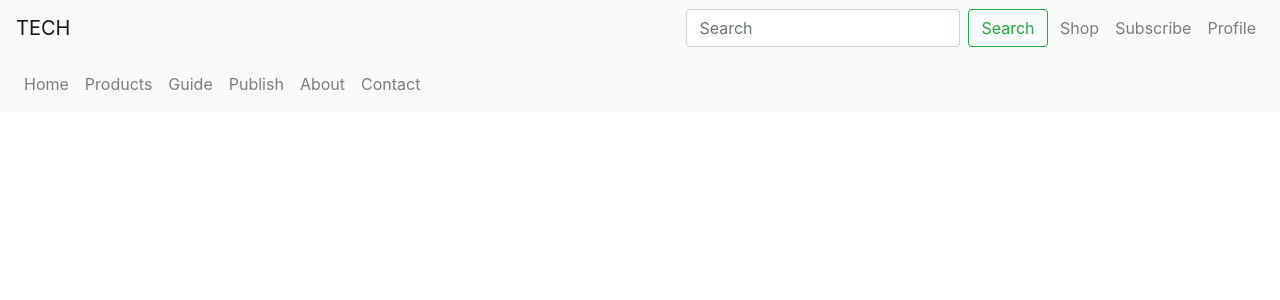
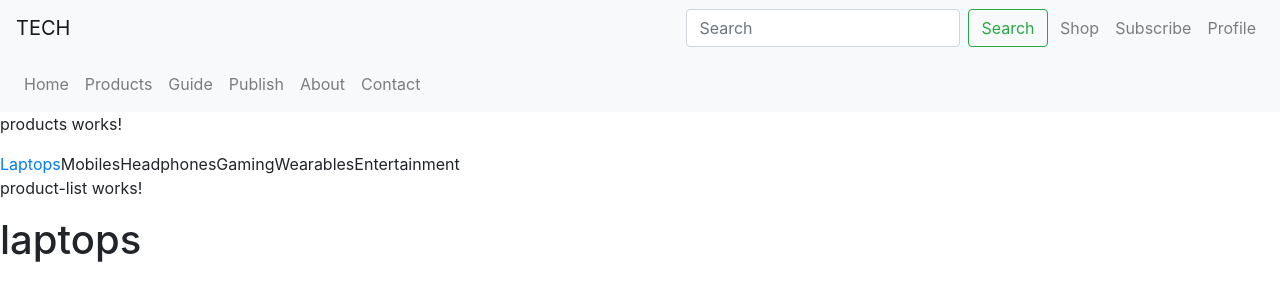
Before and after one commit to MI6-ai/finalproject, an Angular app: page /products/laptops in a window 1280 px wide. Before the commit this address led to /. Shown: the top 300 px of the page. Built offline with nearby package versions, Linux system fonts and the light colour scheme.

Commit message:
productlist added

```diff
--- a/src/app/app.module.ts
+++ b/src/app/app.module.ts
@@ -15,6 +15,7 @@ import { AboutComponent } from './about/about.component';
 import { ContactComponent } from './contact/contact.component';
 
 import { NewsApiServiceService } from './services/news-api-service.service';
+import { ProductListComponent } from './products/product-list/product-list.component';
 
 @NgModule({
   declarations: [
@@ -25,7 +26,8 @@ import { NewsApiServiceService } from './services/news-api-service.service';
     GuideComponent,
     PublishComponent,
     AboutComponent,
-    ContactComponent
+    ContactComponent,
+    ProductListComponent,
   ],
   imports: [
     BrowserModule,
--- /dev/null
+++ b/src/app/products/product-list/product-list.component.html
@@ -0,0 +1,2 @@
+<p>product-list works!</p>
+<h1>{{ product }}</h1>
--- /dev/null
+++ b/src/app/products/product-list/product-list.component.ts
@@ -0,0 +1,22 @@
+import { Component, OnInit } from '@angular/core';
+import { ActivatedRoute, Params } from '@angular/router';
+
+@Component({
+  selector: 'app-product-list',
+  templateUrl: './product-list.component.html',
+  styleUrls: ['./product-list.component.css']
+})
+export class ProductListComponent implements OnInit {
+  product : string ='';
+
+  constructor(private route : ActivatedRoute) { }
+
+  ngOnInit(): void {
+    this.route.params.subscribe(
+    (params: Params) => {
+      this.product = params['product'];
+    }
+    )
+  }
+
+}
--- a/src/app/products/products.component.html
+++ b/src/app/products/products.component.html
@@ -1,10 +1,18 @@
 <p>products works!</p>
 
 <div>
-    <a><span>Laptops</span></a>
+    <a routerLink="laptops"><span>Laptops</span></a>
     <a><span>Mobiles</span></a>
     <a><span>Headphones</span></a>
     <a><span>Gaming</span></a>
     <a><span>Wearables</span></a>
     <a><span>Entertainment</span></a>
 </div>
+
+<div>
+    <div class="row">
+        <div class="col-md-8">
+            <router-outlet></router-outlet>
+        </div>
+    </div>
+</div>
```
Also changed, not shown: src/app/app-routing.module.ts (+5 -2 lines), src/app/products/product-list/product-list.component.css (added), 1 other file (tests, documents, lock files or other folders).
